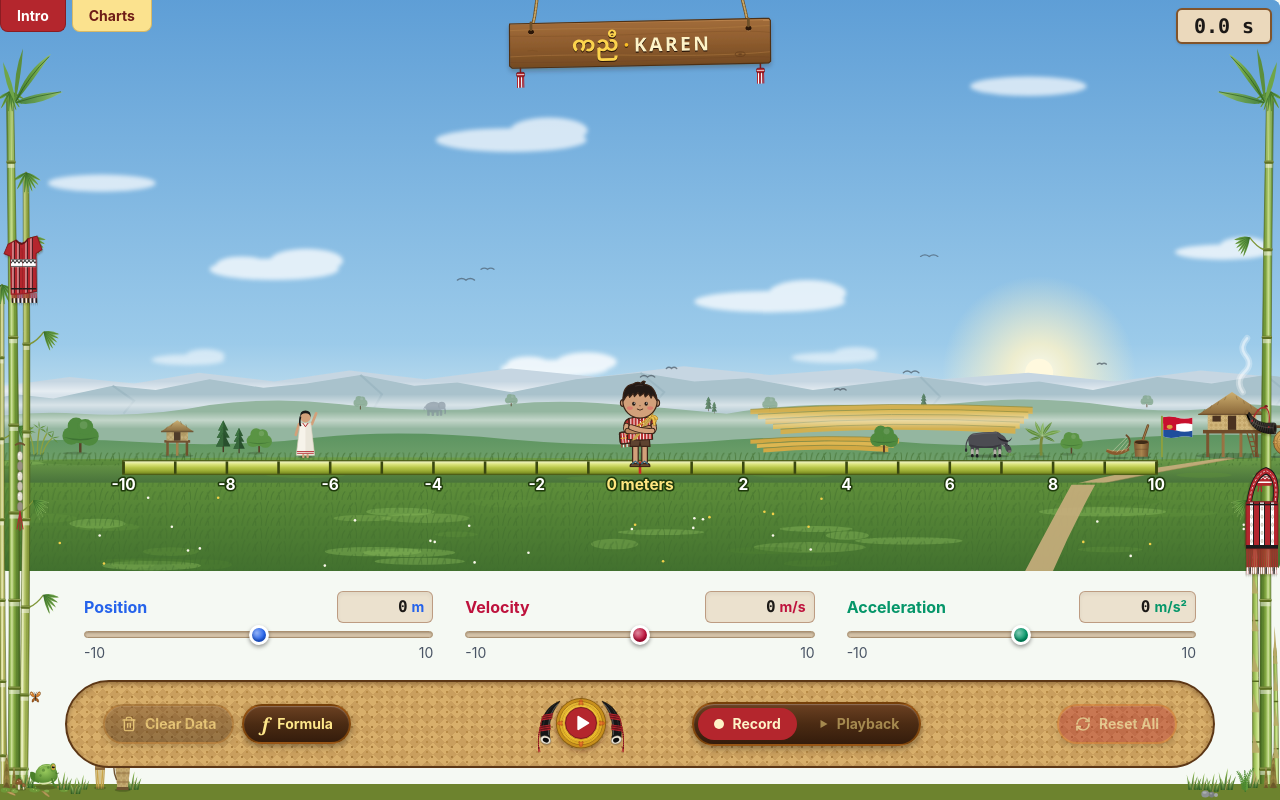
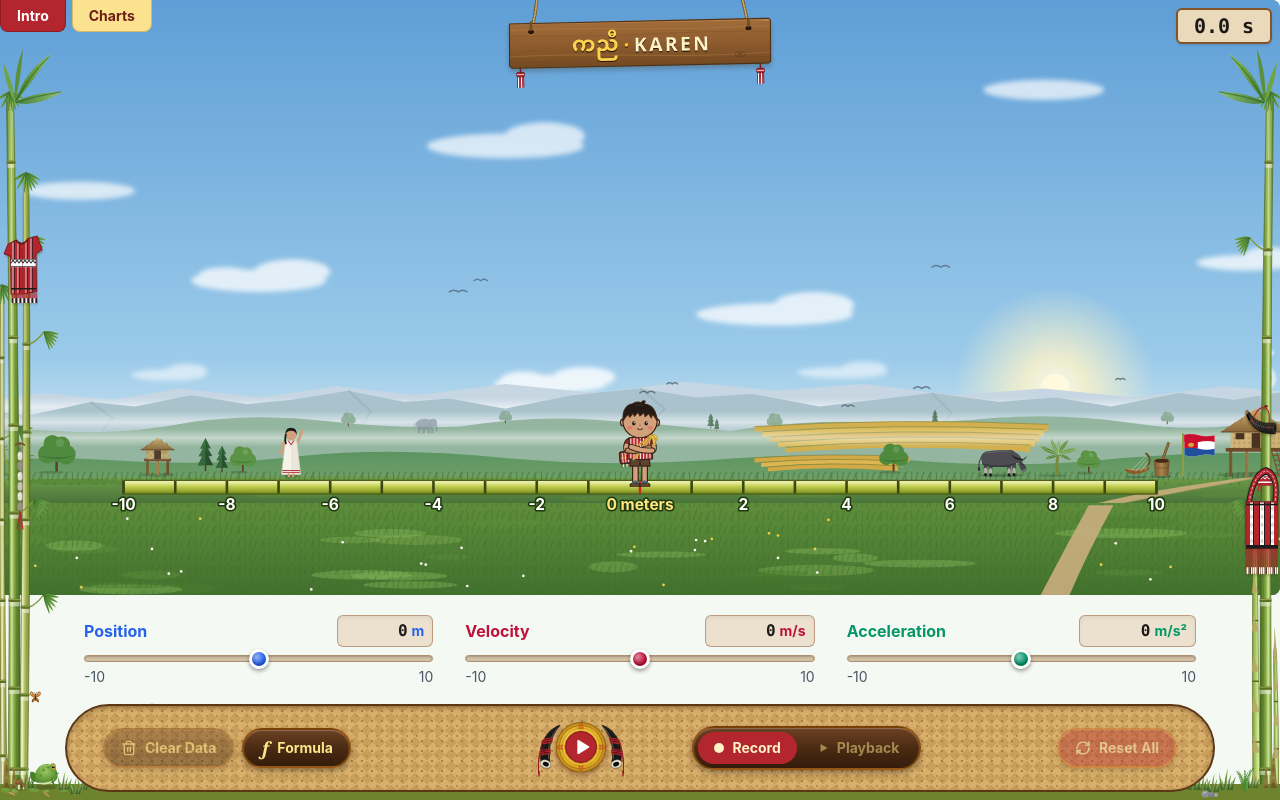
Before and after one commit to Sawla-1/pit-sim-motion-1d, a React (Vite) app: page / in a window 1280 px wide. Built offline with nearby package versions, Linux system fonts and the light colour scheme.

Commit message:
Sideways tablets: smaller gap under the bottom bar

```diff
--- a/src/styles/karenStyles.js
+++ b/src/styles/karenStyles.js
@@ -64,8 +64,9 @@ export const KAREN_PAGE = {
   stickyBg: "max-lg:bg-[#F5F9F3]",
   strip: "absolute inset-x-0 bottom-0 -z-10 h-[112px] w-full max-w-none pointer-events-none max-lg:hidden", // laptops only
   // Around the bottom bar. Phones and tablets: none, so the bar is full width on the screen's bottom edge.
-  // Laptops: room at the sides, and a gap under it (more on tall screens).
-  barWrap: "lg:px-4 lg:pb-2 lg:[@media(min-height:700px)]:pb-8",
+  // Laptops: room at the sides, and a gap under it (more on tall screens with a mouse; touch tablets
+  // turned sideways keep the small gap, so the charts get the room).
+  barWrap: "lg:px-4 lg:pb-2 lg:[@media(min-height:700px)_and_(pointer:fine)]:pb-8",
 };
 
 // Dark wood (Stitch look): light brown at the top to dark brown at the bottom, gold edge, light-gold text
```
